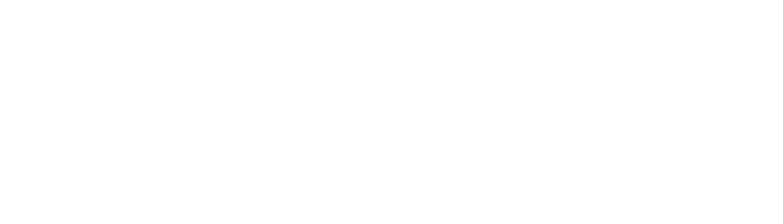
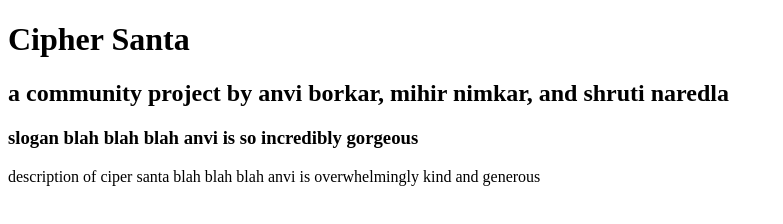
Before and after one commit to EchoCodez/Hackathon, a plain HTML site: page index.html in a window 1280 px wide. Shown: the whole page, without its empty margins (0-783 px from the left). Drawn offline with Linux system fonts and the light colour scheme.

Commit message:
YOUR MOM!!

```diff
--- a/index.html
+++ b/index.html
@@ -1,9 +1,17 @@
 <!DOCTYPE html>
 <html>
   <head>
-    <title>Page Title</title>
+    <title>Cipher Santa</title>
   </head>
   <body>
-    <h1></h1>
+    <h1>Cipher Santa</h1>
+    <h2>
+      a community project by anvi borkar, mihir nimkar, and shruti naredla
+    </h2>
+    <h3>slogan blah blah blah anvi is so incredibly gorgeous</h3>
+    <p>
+      description of ciper santa blah blah blah anvi is overwhelmingly kind and
+      generous
+    </p>
   </body>
 </html>
```
